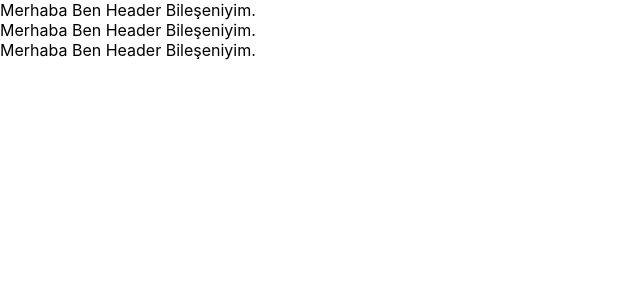
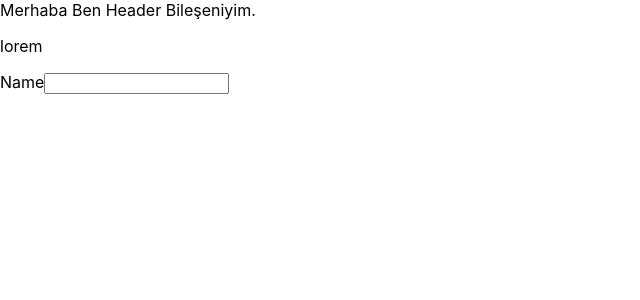
Before and after one commit to dogancanulgu/Create-React-App, a React (Create React App) app: page / in a window 1280 px wide. Shown: the top 300 px of the page, without its empty margins (0-640 px from the left). Built offline with nearby package versions, Linux system fonts and the light colour scheme.

Commit message:
JSX ve temel kurallar

```diff
--- a/src/App.js
+++ b/src/App.js
@@ -1,13 +1,27 @@
+import React from 'react';
 import './App.css';
 import Header from './components/Header';
 
 function App() {
+
+  // return React.createElement("div", null, "Hello");
+
+  // return (
+  // <div>
+  //   <Header />
+  // </div>);
   return (
-  <div>
-    <Header />
-    <Header />
-    <Header />
-  </div>);
+  <>
+    <Header/>
+    <p className="xyz">
+      lorem
+    </p>
+    <label htmlFor="myInput">
+      Name
+    <input id="myInput"/>
+    </label>
+  </>
+  );
 }
 
 export default App;
```
